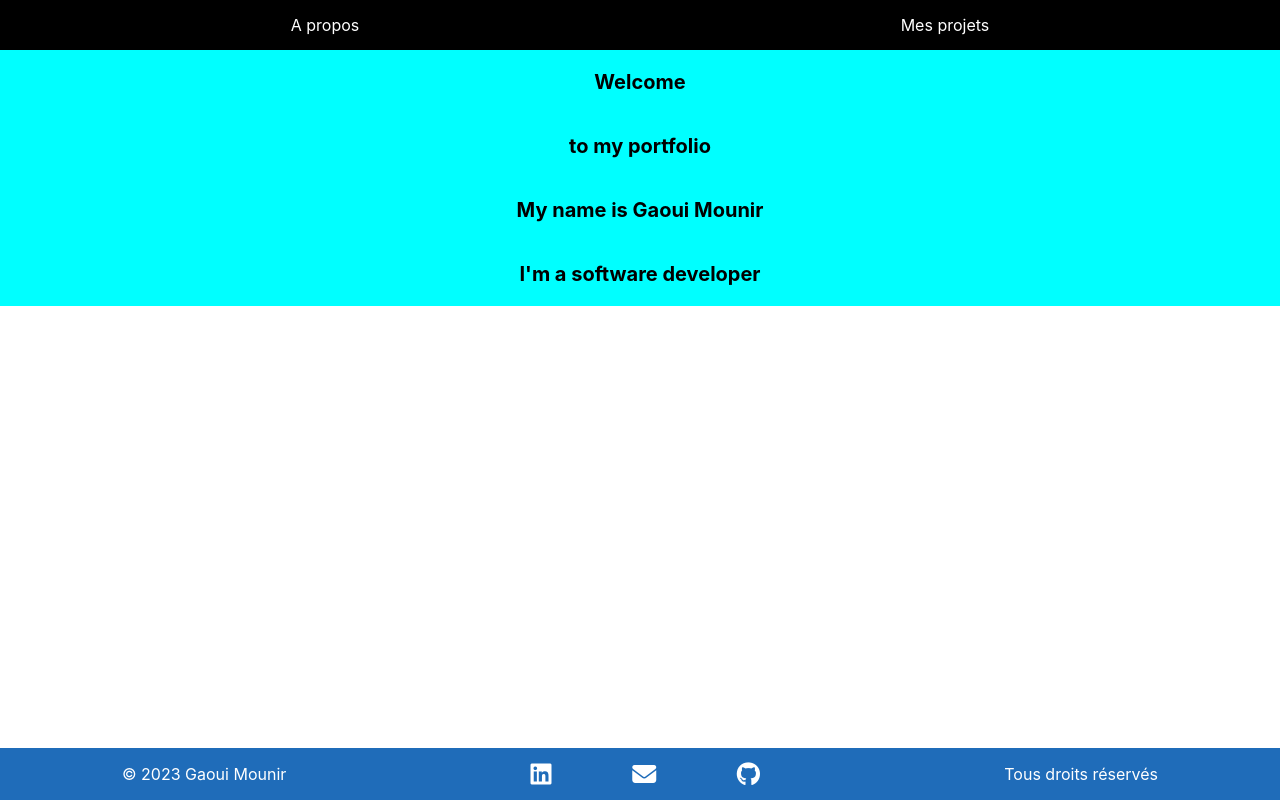
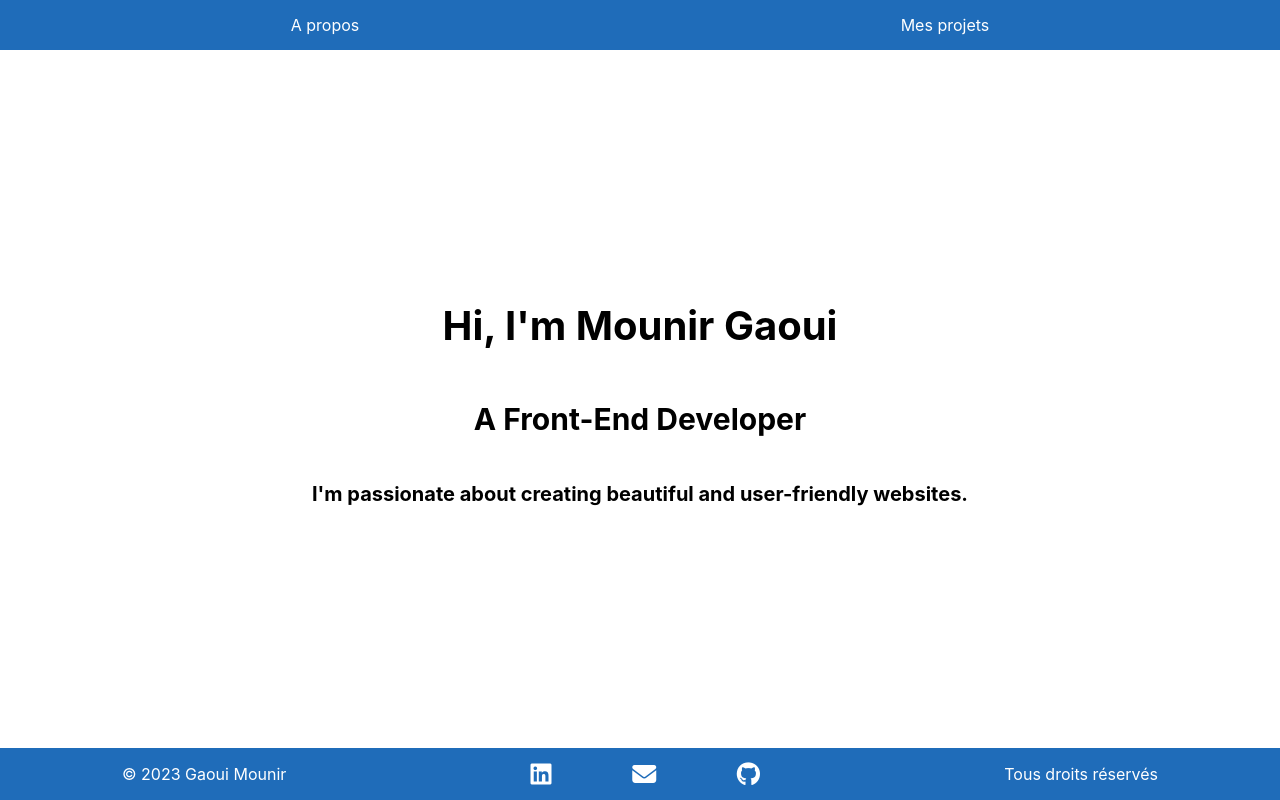
Before and after one commit to gaouimounir/Portfolio, a React (Create React App) app: page / in a window 1280 px wide. Built offline with nearby package versions, Linux system fonts and the light colour scheme.

Commit message:
my presentation

```diff
--- a/src/components/Welcome.js
+++ b/src/components/Welcome.js
@@ -4,10 +4,9 @@ import "../styles/welcome.css";
 function Welcome() {
   return (
     <div className="welcome">
-      <p>Welcome</p>
-      <p>to my portfolio</p>
-      <p>My name is Gaoui Mounir</p>
-      <p>I'm a software developer</p>
+      <h1>Hi, I'm Mounir Gaoui</h1>
+      <h2>A Front-End Developer</h2>
+      <p>I'm passionate about creating beautiful and user-friendly websites.</p>
     </div>
   );
 }
--- a/src/styles/header.css
+++ b/src/styles/header.css
@@ -3,7 +3,7 @@
     flex-direction: row;
     justify-content: space-around;
     align-items: center;
-    background-color: black;
+    background-color: rgb(31, 108, 185);
     color: white;
     height: 50px;
     position: fixed;
--- a/src/styles/welcome.css
+++ b/src/styles/welcome.css
@@ -3,11 +3,9 @@
     flex-direction: column;
     justify-content: center;
     align-items: center;
-    color: black;
     width: 100%;
+    height: 100vh;
     text-align: center;
     font-size: 20px;
     font-weight: bold;
-    background-color: aqua;
-    margin-top: 50px;
 }
```
